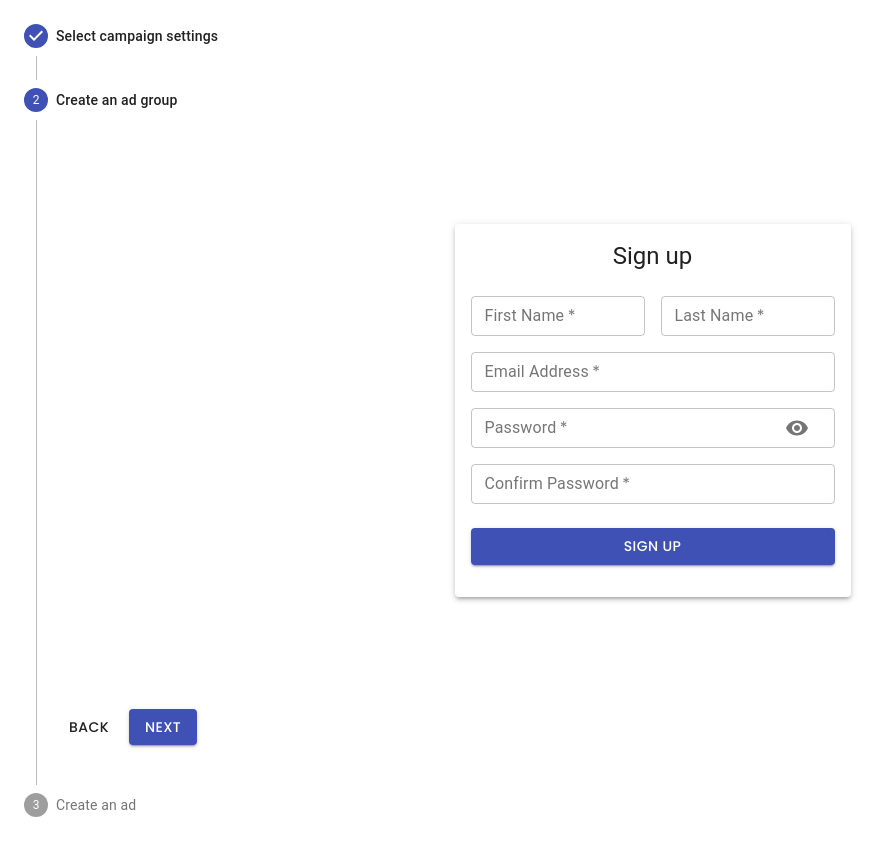
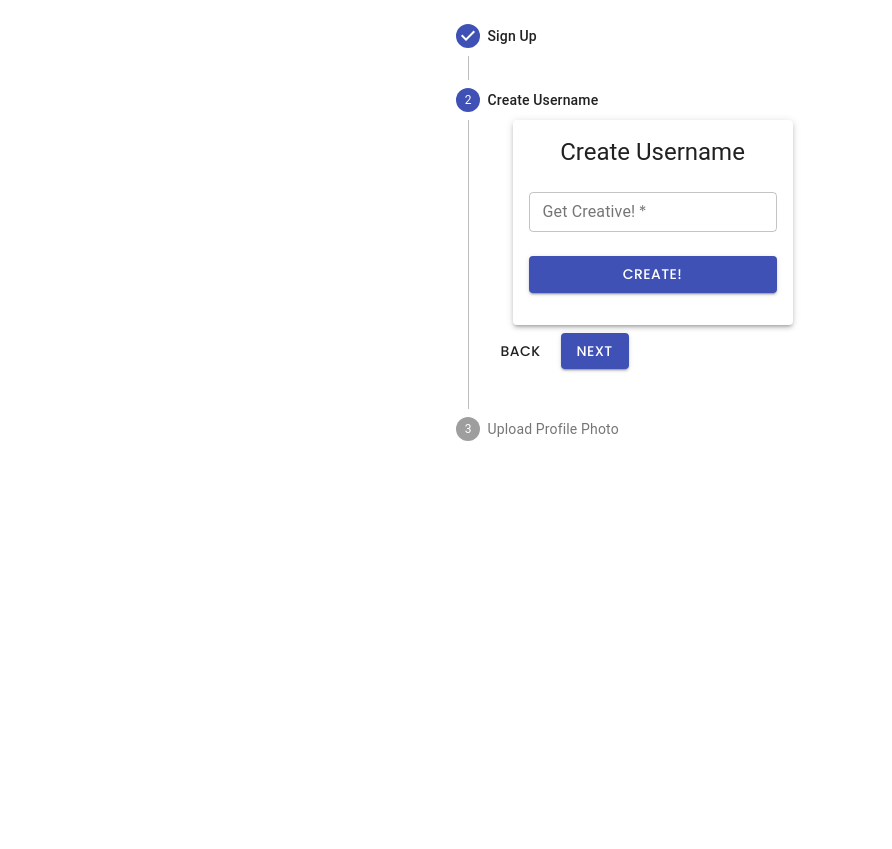
Before and after one commit to AsavariA/talkative, a React (Create React App) app: page / in a window 1280 px wide. Both pictures are taken after a click on the button "NEXT". Shown: the whole page, without its empty margins (0-892 px from the left). After the commit the page ends 800 px from the top, so only its background shows below. Built offline with nearby package versions, Linux system fonts and the light colour scheme.

Commit message:
signup ui

```diff
--- a/package.json
+++ b/package.json
@@ -10,6 +10,7 @@
     "@testing-library/user-event": "^12.8.3",
     "react": "^17.0.2",
     "react-dom": "^17.0.2",
+    "react-file-base64": "^1.0.3",
     "react-scripts": "4.0.3",
     "web-vitals": "^1.1.2"
   },
--- /dev/null
+++ b/src/App.css
@@ -0,0 +1,15 @@
+.filebase{
+    display: flex;
+    flex-direction: column;
+    align-items: center;
+}
+
+.filebase p{
+    position: absolute;
+    margin: auto;
+}
+
+.filebase input{
+    opacity: 0;
+    width: -webkit-fill-available;
+}
--- a/src/App.js
+++ b/src/App.js
@@ -1,4 +1,5 @@
 import Signup from './Components/Auth/Signup'
+import './App.css'
 
 function App() {
   return (
--- a/src/Components/Auth/Form.js
+++ b/src/Components/Auth/Form.js
@@ -1,37 +1,7 @@
 import React, { useState } from 'react';
 import { Button, Paper, Grid, Typography, Container } from '@material-ui/core';
 import Input from './Input';
-import { makeStyles } from '@material-ui/core/styles';
-
-const useStyles = makeStyles((theme) => ({
-    paper: {
-        marginTop: theme.spacing(13),
-        marginBottom: theme.spacing(13),
-        display: 'flex',
-        flexDirection: 'column',
-        alignItems: 'center',
-        padding: theme.spacing(2),
-      },
-      root: {
-        '& .MuiTextField-root': {
-          margin: theme.spacing(1),
-        },
-      },
-      avatar: {
-        margin: theme.spacing(1),
-        backgroundColor: theme.palette.secondary.main,
-      },
-      form: {
-        width: '100%', // Fix IE 11 issue.
-        marginTop: theme.spacing(3),
-      },
-      submit: {
-        margin: theme.spacing(3, 0, 2),
-      },
-      googleButton: {
-        marginBottom: theme.spacing(2),
-      },
-  }));
+import useStyles from './styles';
 
 const Form = () => {
     const classes = useStyles();
@@ -44,13 +14,11 @@ const Form = () => {
 
     return (
         <div>
-            <Container component="main" maxWidth="xs">
+            <Container component="main" maxWidth="xs" className={classes.main}>
                 <Paper className={classes.paper} elevation={3}>
                     <Typography component="h1" variant="h5">Sign up</Typography>
                     <form className={classes.form} onSubmit={handleSubmit}>
                         <Grid container spacing={2}>
-                                    <Input name="firstName" label="First Name" handleChange={handleChange} half />
-                                    <Input name="lastName" label="Last Name" handleChange={handleChange} half />
                             <Input name="email" label="Email Address" handleChange={handleChange} type="email" />
                             <Input name="password" label="Password" handleChange={handleChange} type={showPassword ? 'text' : 'password'} handleShowPassword={handleShowPassword} />
                             <Input name="confirmPassword" label="Confirm Password" handleChange={handleChange} type="password" />
--- a/src/Components/Auth/Input.js
+++ b/src/Components/Auth/Input.js
@@ -11,6 +11,7 @@ const Input = ({ name, handleChange, label, half, type, handleShowPassword }) =>
       variant="outlined"
       required
       fullWidth
+      autoComplete='on'
       size="small"
       label={label}
       type={type}
--- /dev/null
+++ b/src/Components/Auth/ProfilePhoto.js
@@ -0,0 +1,29 @@
+import React, { useState } from 'react';
+import FileBase from 'react-file-base64';
+import useStyles from './styles';
+import { Button, Paper, Typography, Container, Avatar } from '@material-ui/core';
+
+const ProfilePhoto = () => {
+    const classes = useStyles();
+    const [profile, setProfile] = useState(null)
+
+    return (
+        <Container component="main" maxWidth="xs" className={classes.main}>
+            <Paper className={classes.paper} elevation={3}>
+                <Typography component="h1" variant="h5">Set Avatar</Typography>
+                <form className={classes.form}>
+                    <Avatar alt="profile-photo" src={profile} className={classes.large} />
+                    <Button type="submit" fullWidth variant="contained" color="primary" className={classes.submit}>
+                        <div className="filebase">
+                            <p>Upload Photo</p>
+                            <FileBase type="file" className="photo" multiple={false} onDone={({ base64 }) => setProfile(base64)}></FileBase>
+                        </div>
+                    </Button>
+                    <Button fullWidth variant="outlined" color="primary" onClick={() => setProfile(null)}> Remove photo</Button>
+                </form>
+            </Paper>
+        </Container>
+    )
+}
+
+export default ProfilePhoto
--- a/src/Components/Auth/Signup.js
+++ b/src/Components/Auth/Signup.js
@@ -1,11 +1,14 @@
-import React from 'react';
+import React, { useState } from 'react';
 import { makeStyles } from '@material-ui/core/styles';
 import {Stepper, Step, StepLabel, StepContent, Button, Paper, Typography} from '@material-ui/core';
 import Form from './Form'
+import Username from './Username'
+import ProfilePhoto from './ProfilePhoto'
 
 const useStyles = makeStyles((theme) => ({
   root: {
-    width: '100%',
+    width: 'fit-content',
+    margin: 'auto'
   },
   button: {
     marginTop: theme.spacing(1),
@@ -15,12 +18,14 @@ const useStyles = makeStyles((theme) => ({
     marginBottom: theme.spacing(2),
   },
   resetContainer: {
+    width: 'fit-content',
+    margin: 'auto',
     padding: theme.spacing(3),
   },
 }));
 
 const getSteps = () => {
-  return ['Select campaign settings', 'Create an ad group', 'Create an ad'];
+  return ['Sign Up', 'Create Username', 'Upload Profile Photo'];
 }
 
 const getStepContent = (step) => {
@@ -28,9 +33,9 @@ const getStepContent = (step) => {
     case 0:
       return <Form />;
     case 1:
-      return <Form />;
+      return <Username />;
     case 2:
-      return <Form />;
+      return <ProfilePhoto />;
     default:
       return 'Unknown step';
   }
@@ -38,7 +43,7 @@ const getStepContent = (step) => {
 
 const Signup = () => {
   const classes = useStyles();
-  const [activeStep, setActiveStep] = React.useState(0);
+  const [activeStep, setActiveStep] = useState(0);
   const steps = getSteps();
 
   const handleNext = () => {
--- /dev/null
+++ b/src/Components/Auth/Username.js
@@ -0,0 +1,23 @@
+import React from 'react';
+import Input from './Input';
+import useStyles from './styles';
+import { Button, Paper, Grid, Typography, Container } from '@material-ui/core';
+
+const Username = () => {
+    const classes = useStyles();
+    return (
+        <Container component="main" maxWidth="xs" className={classes.main}>
+            <Paper className={classes.paper} elevation={3}>
+                <Typography component="h1" variant="h5">Create Username</Typography>
+                <form className={classes.form}>
+                    <Grid container spacing={2}>
+                        <Input name="username" label="Get Creative!" type="text" />
+                    </Grid>
+                    <Button type="submit" fullWidth variant="contained" color="primary" className={classes.submit}>Create!</Button>
+                </form>
+            </Paper>
+        </Container>
+    )
+}
+
+export default Username
--- /dev/null
+++ b/src/Components/Auth/styles.js
@@ -0,0 +1,32 @@
+import { makeStyles } from '@material-ui/core/styles';
+
+export default makeStyles((theme) => ({
+    paper: {
+        // marginTop: theme.spacing(13),
+        // marginBottom: theme.spacing(13),
+        display: 'flex',
+        flexDirection: 'column',
+        alignItems: 'center',
+        padding: theme.spacing(2),
+      },
+      main: {
+        margin: 0
+      },
+      root: {
+        '& .MuiTextField-root': {
+          margin: theme.spacing(1),
+        },
+      },
+      form: {
+        width: '100%', // Fix IE 11 issue.
+        marginTop: theme.spacing(3),
+      },
+      submit: {
+        margin: theme.spacing(3, 0, 2),
+      },
+      large: {
+        width: theme.spacing(20),
+        height: theme.spacing(20),
+        margin: 'auto'
+      },
+  }));
--- a/src/index.js
+++ b/src/index.js
@@ -4,14 +4,6 @@ import './index.css';
 import App from './App';
 import reportWebVitals from './reportWebVitals';
 
-ReactDOM.render(
-  <React.StrictMode>
-    <App />
-  </React.StrictMode>,
-  document.getElementById('root')
-);
+ReactDOM.render(<App />,document.getElementById('root'));
 
-// If you want to start measuring performance in your app, pass a function
-// to log results (for example: reportWebVitals(console.log))
-// or send to an analytics endpoint. Learn more: https://bit.ly/CRA-vitals
 reportWebVitals();
```
Also changed, not shown: 1 other file (tests, documents, lock files or other folders).
